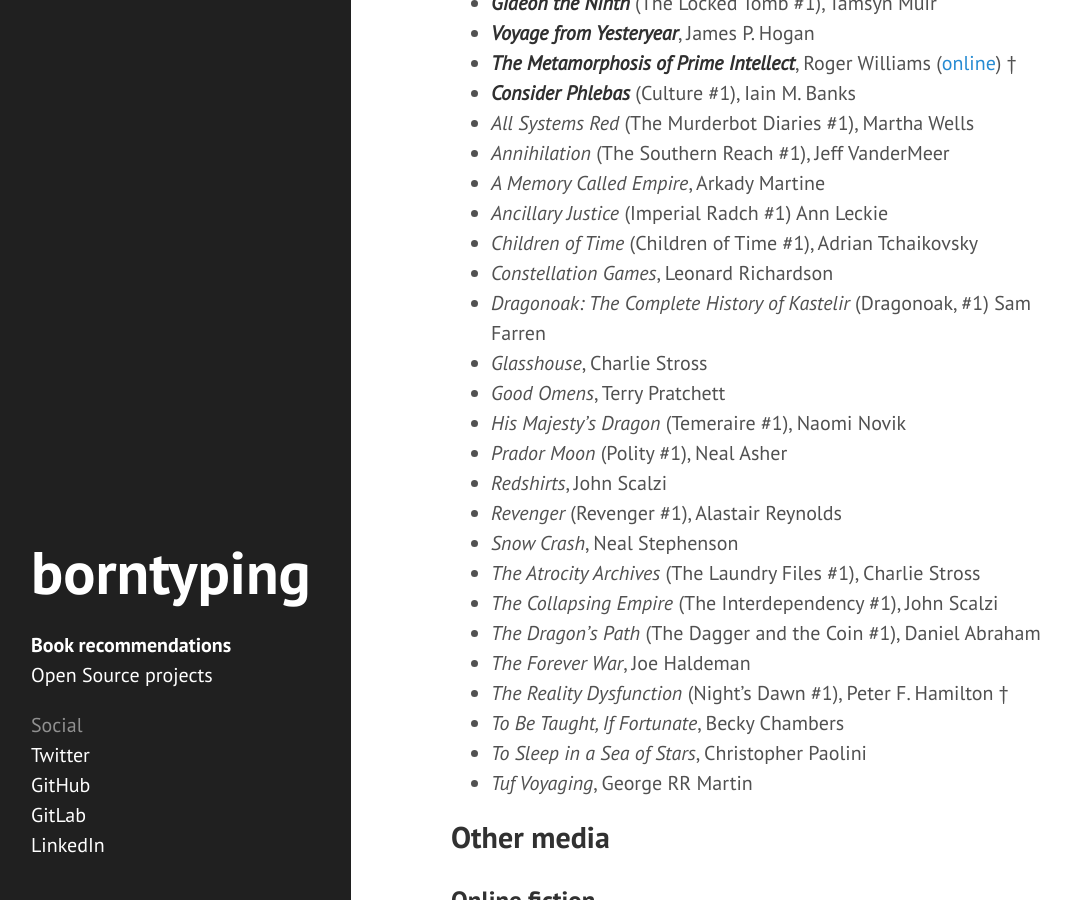
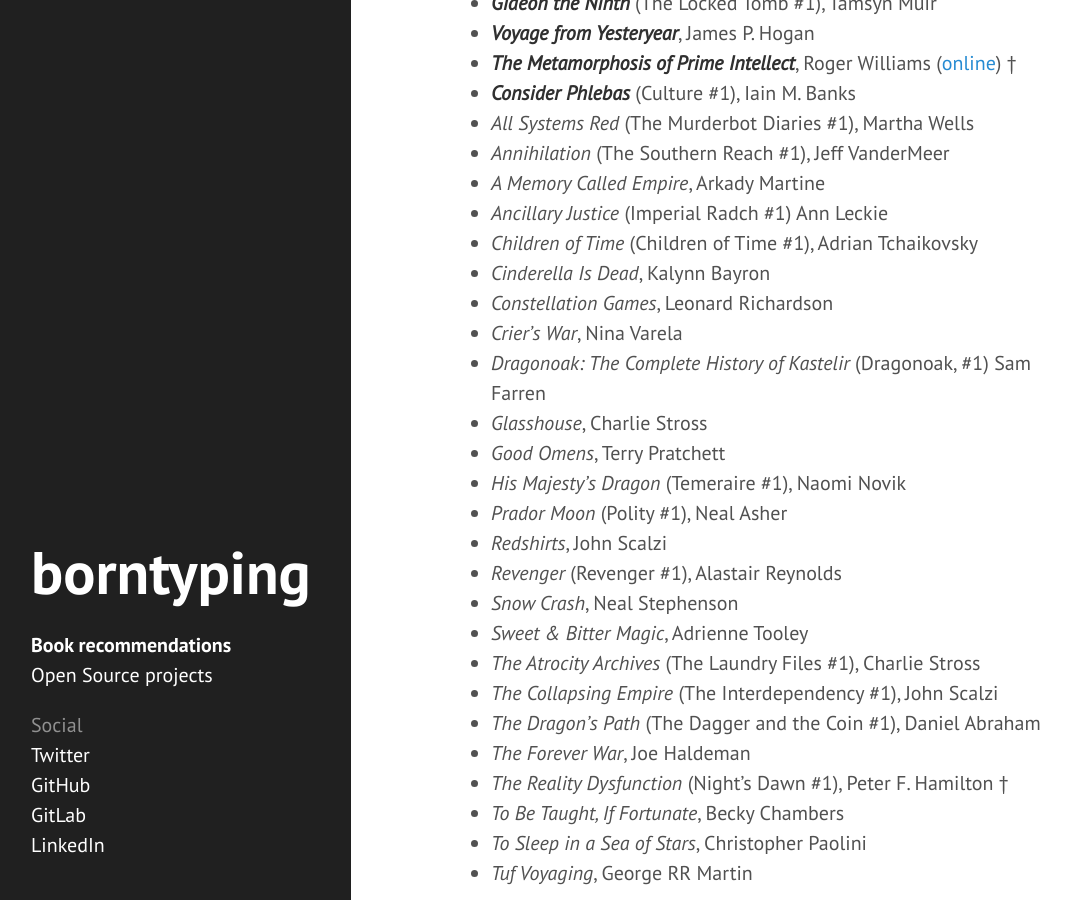
Before and after one commit to borntyping/borntyping.github.io, a Jekyll site: the page built from books.md, in a window 1280 px wide and 900 px high, scrolled down 510 px. Shown: the whole window, without its empty margins (9-1080 px from the left). Built offline with Jekyll 4.4.1, drawn with Linux system fonts in a browser that asks for light colours.

Commit message:
Update books.md

```diff
--- a/books.md
+++ b/books.md
@@ -22,7 +22,9 @@
 - _A Memory Called Empire_, Arkady Martine
 - _Ancillary Justice_ (Imperial Radch #1) Ann Leckie
 - _Children of Time_ (Children of Time #1), Adrian Tchaikovsky
+- _Cinderella Is Dead_, Kalynn Bayron
 - _Constellation Games_,  Leonard Richardson
+- _Crier's War_, Nina Varela
 - _Dragonoak: The Complete History of Kastelir_ (Dragonoak, #1) Sam Farren
 - _Glasshouse_, Charlie Stross
 - _Good Omens_, Terry Pratchett
@@ -31,6 +33,7 @@
 - _Redshirts_, John Scalzi
 - _Revenger_ (Revenger #1), Alastair Reynolds
 - _Snow Crash_, Neal Stephenson
+- _Sweet & Bitter Magic_, Adrienne Tooley
 - _The Atrocity Archives_ (The Laundry Files #1), Charlie Stross
 - _The Collapsing Empire_ (The Interdependency #1), John Scalzi
 - _The Dragon's Path_ (The Dagger and the Coin #1), Daniel Abraham
```
